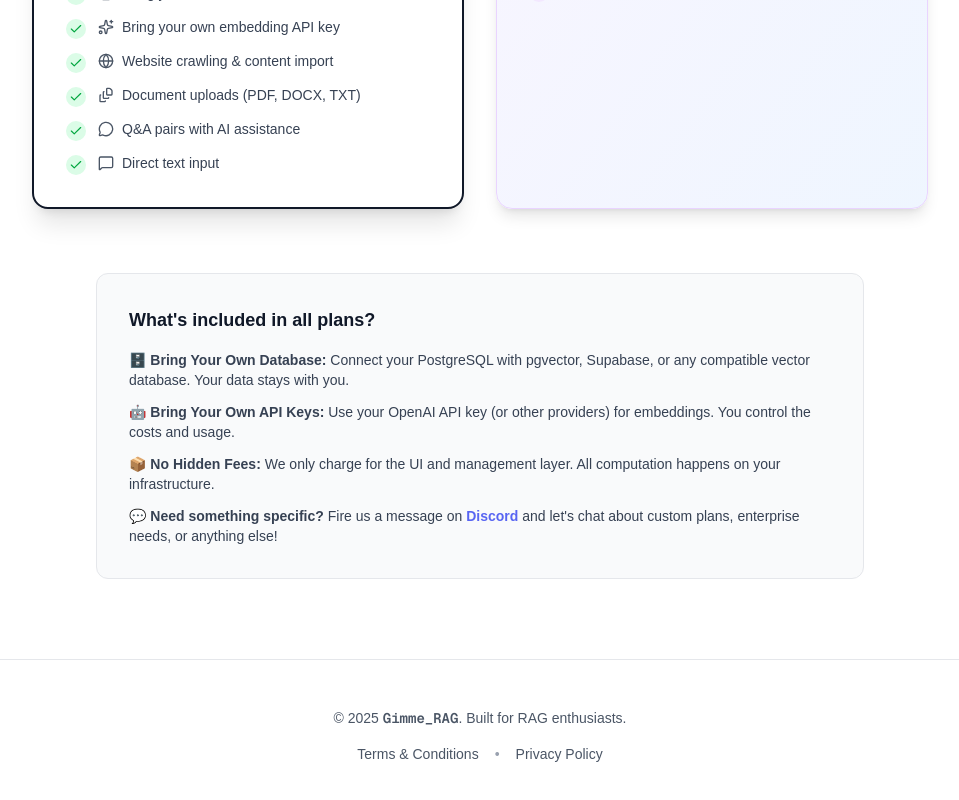
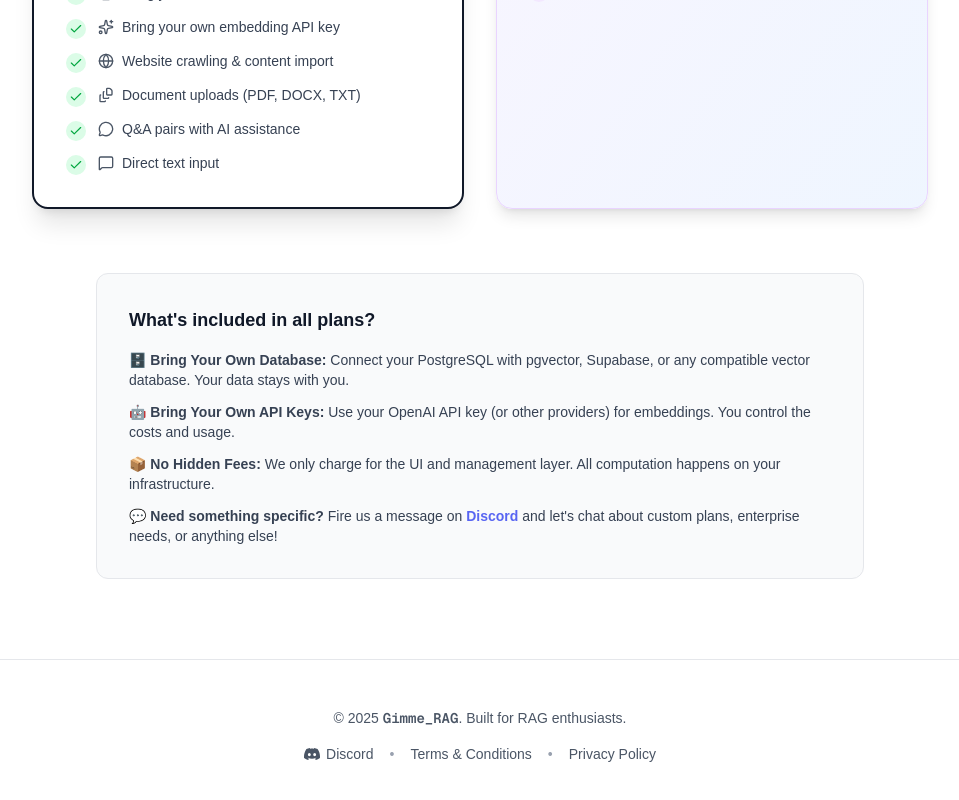
Before and after one commit to Poldin/ui4rag, a Next.js app: page /pricing in a window 1280 px wide. Shown: the part 718-1518 px from the top of the page, without its empty margins (160-1119 px from the left). Built offline with nearby package versions, Linux system fonts and the light colour scheme.

Commit message:
Enhance footer by adding a Discord link for community engagement, improving accessibility to the RAG enthusiasts' community.

```diff
--- a/app/components/Footer.tsx
+++ b/app/components/Footer.tsx
@@ -1,3 +1,5 @@
+import { SiDiscord } from "react-icons/si";
+
 export default function Footer() {
   return (
     <footer className="border-t border-gray-200 py-12 bg-white">
@@ -9,6 +11,16 @@
             RAG enthusiasts.
           </p>
           <div className="flex items-center gap-4">
+            <a
+              href="https://discord.gg/2UY3dXtg"
+              target="_blank"
+              rel="noopener noreferrer"
+              className="inline-flex items-center gap-1.5 text-gray-600 hover:text-[#5865F2] hover:underline transition-colors"
+            >
+              <SiDiscord className="w-4 h-4" />
+              Discord
+            </a>
+            <span className="text-gray-400">•</span>
             <a
               href="https://example.com/terms"
               target="_blank"
```
